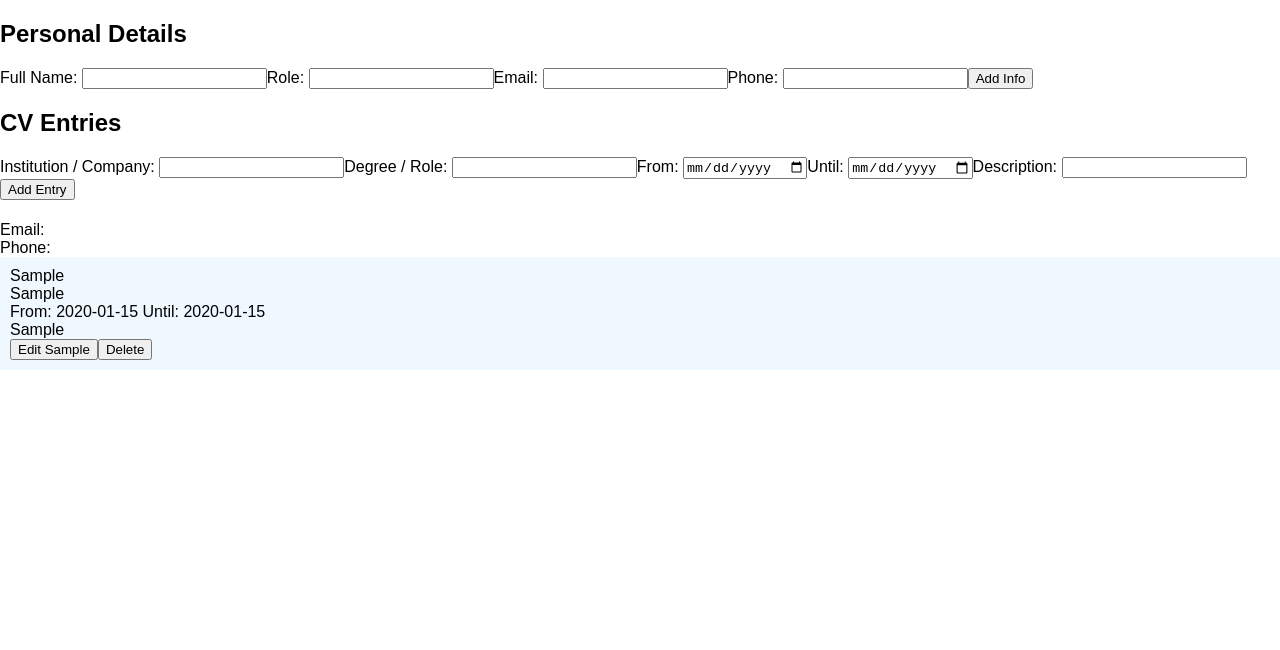
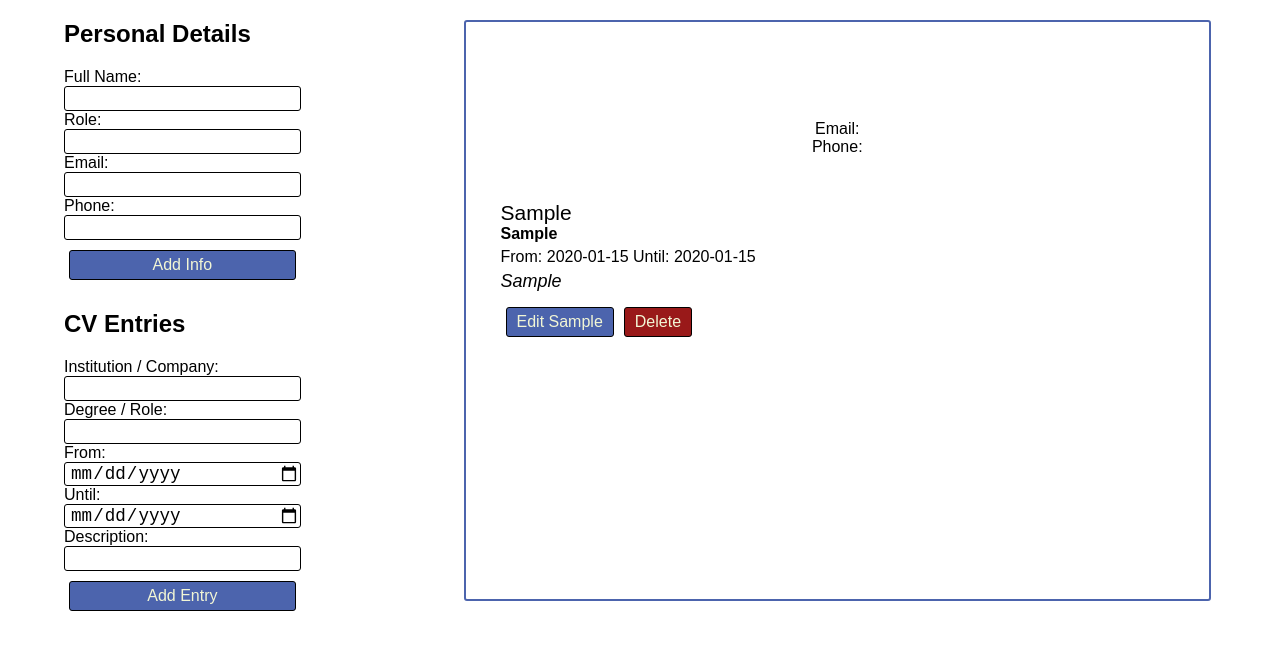
Before and after one commit to doctype-Melvin/cv-project, a React (Create React App) app: page / in a window 1280 px wide. Both pictures are taken after typing "Sample", "Sample", "2020-01-15", "2020-01-15", "Sample" into the empty fields and a click on the button "Add Entry". Shown: the top 650 px of the page. Built offline with nearby package versions, Linux system fonts and the light colour scheme.

Commit message:
adds basic styling

```diff
--- a/src/App.js
+++ b/src/App.js
@@ -65,6 +65,7 @@ export default function App() {
     const [editData, setEditData] = useState({})
 
     // Sets data to be edited
+    // Toggles edit mode on
     const editEntry = (index) => {
         setEdit(prev => !prev) // Toggle mode
        const editThis = userData.entries[index]
@@ -85,6 +86,8 @@ export default function App() {
         })
     }
 
+    // Receives index of entry to be deleted
+    // Updates entries array
     const deleteEntry = (index) => {
         const oldArray = userData.entries
         oldArray.splice(index, 1)
@@ -111,6 +114,7 @@ export default function App() {
     }
 
     //onSubmit fn in edit mode
+    // Toggles edit mode off
     const saveEdit = (e) => {
         e.preventDefault()
         setEdit(prev => !prev)
--- a/src/components/Entry.js
+++ b/src/components/Entry.js
@@ -2,11 +2,13 @@ import React from "react";
 
 export default function Entry(props){
 
+    // Click activates edit mode
     const onBtnClick = (e) => {
         e.preventDefault(e)
         props.edit(props.index)
     }
 
+    // Click deletes entry
     const onClickDelete = (e) => {
         e.preventDefault()
         props.deleteData(props.index)
--- a/src/components/Exp.js
+++ b/src/components/Exp.js
@@ -4,7 +4,7 @@ export default function Exp(props) {
     // console.log(props.editData, 'Exp')
     if (!props.editSt) {
         return (
-            <div>
+            <div className="expForm">
                 <h2>CV Entries</h2>
                 <form onSubmit={props.submit}>
                 <label htmlFor="institution">Institution / Company: </label>
--- a/src/components/Form.js
+++ b/src/components/Form.js
@@ -5,7 +5,7 @@ import Exp from "./Exp";
 export default function Form(props) {
 
     return (
-        <div>
+        <div className="formContainer">
             <Personal
             change={props.changePers}
             submit={props.submitPers}
--- a/src/components/Personal.js
+++ b/src/components/Personal.js
@@ -3,7 +3,7 @@ import React from "react";
 export default function Personal(props) {
 
     return (
-        <div>
+        <div className="personalDetails">
             <h2>Personal Details</h2>
             <form onSubmit={props.submit}>
                 <label htmlFor="fullname">Full Name: </label>
--- a/src/components/View.js
+++ b/src/components/View.js
@@ -2,7 +2,7 @@ import React from "react";
 import Entry from "./Entry";
 
 export default function View(props) {
-    console.log(props.data)
+    // Mapper renders entries array
     const mapper = props.data.entries.map((item, index) => {
         return <Entry
             key={index}
--- a/src/style.css
+++ b/src/style.css
@@ -3,7 +3,12 @@
 }
 
 :root {
-    --color1: #eff6ac;
+    --white: #f2f6d5;
+    --delete: rgb(153, 25, 25);
+    --light-red: rgb(233, 54, 54);
+    --blue: rgb(76, 100, 173);
+    --light-blue: rgb(162, 176, 216);
+    --black: #000;
 }
 
 html, body {
@@ -13,7 +18,107 @@ html, body {
     margin: 0;
 }
 
+.mainContainer,
+.formContainer,
+.personalDetails > form,
+.expForm > form,
+.personalInfo {
+    display: flex;
+}
+
+.mainContainer {
+    width: 90vw;
+    margin-left: auto;
+    margin-right: auto;
+    justify-content: space-between;
+}
+
+.formContainer,
+.personalDetails> form,
+.expForm > form,
+.personalInfo  {
+    flex-direction: column;
+}
+
+.formContainer {
+    width: 40%
+}
+
+.viewContainer {
+    width: 75%;
+    padding: 15px 25px;
+    border: solid 2px var(--blue);
+    border-radius: 3px;
+    margin: 20px 5px;
+}
+
+.personalDetails,
+.expForm {
+    width: 60%;
+}
+
+.personalInfo {
+    align-items: center;
+    margin-bottom: 35px;
+}
+
 .entryContainer {
+    margin-bottom: 15px;
     padding: 10px;
-    background-color: aliceblue;
 }
+
+.company {
+    font-size: 21px;
+}
+
+.role {
+    font-weight: 600;
+}
+
+.date, .description {
+    margin: 5px 0;
+}
+
+.description {
+    font-size: 18px;
+    font-style: italic;
+    text-align: justify;
+}
+
+.deleteBtn {
+    color: var(--white);
+    background-color: var(--delete);
+}
+
+.deleteBtn:hover,
+button:hover {
+    cursor: pointer;
+    background-color: var(--light-blue);
+    color: var(--black);
+    transition: 0.3s;
+}
+
+.deleteBtn:hover {
+    background-color: var(--light-red);
+    color: var(--black);
+}
+
+button,
+input {
+    border: solid var(--black) 1px;
+    border-radius: 3px;
+}
+
+button {
+    background-color: var(--blue);
+    color: var(--white);
+    padding: 5px 10px;
+    font-size: 16px;
+    margin: 10px 5px;
+}
+
+input {
+    border: solid 1px var(--black);
+    font-size: 1.1rem;
+    text-indent: 2px;
+}
```
Also changed, not shown: 1 other file (tests, documents, lock files or other folders).
